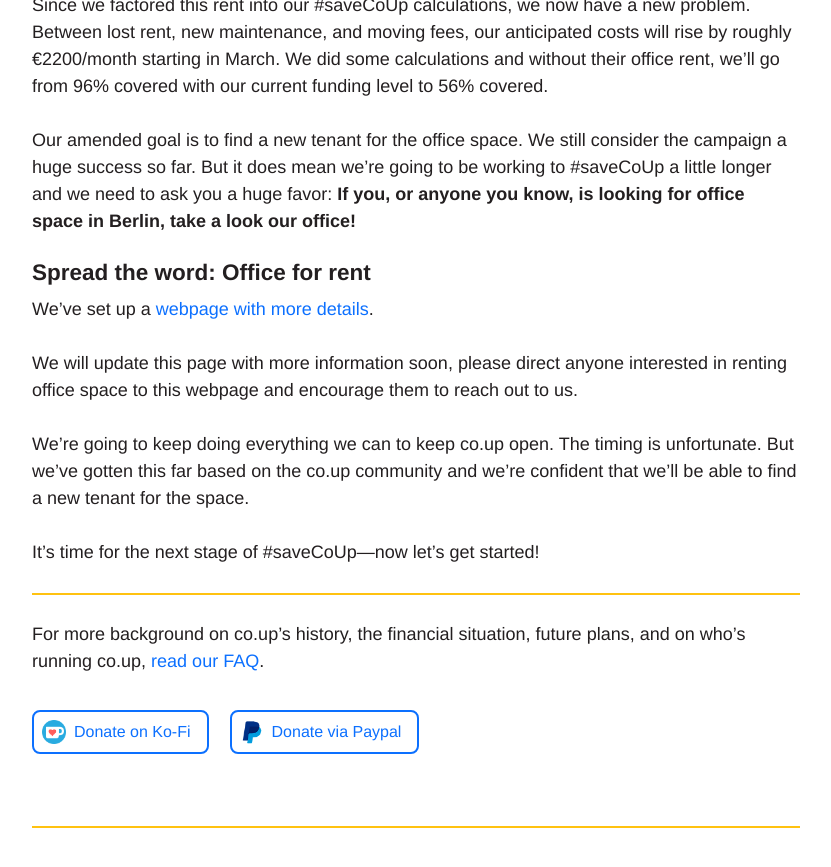
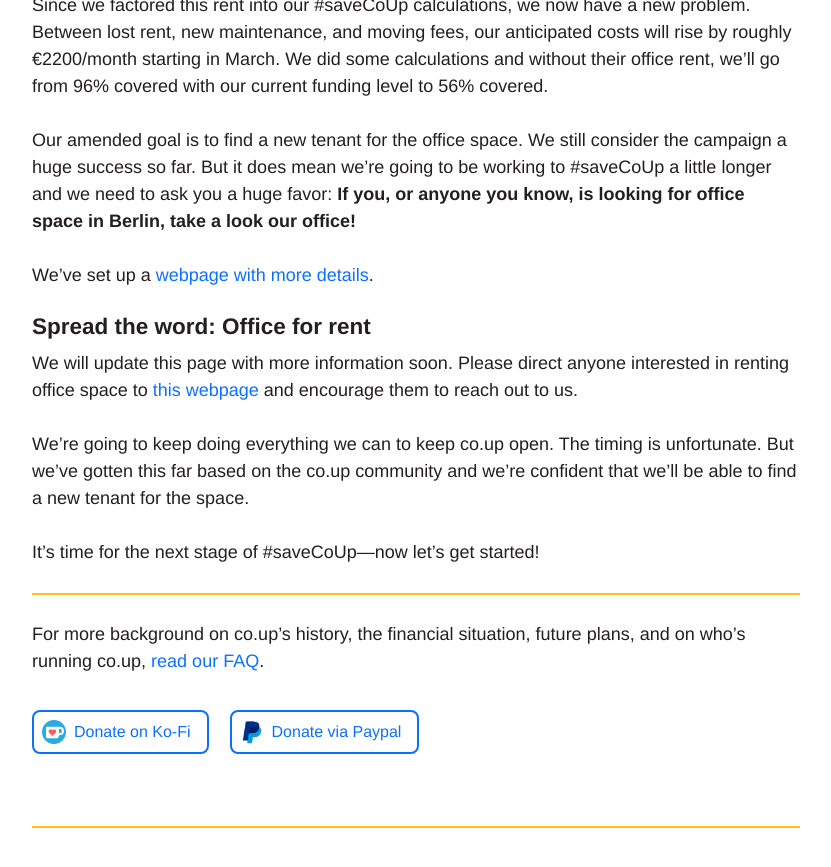
Before and after one commit to co-up/co-up.de, a Jekyll site: the page built from _posts/2019-12-19-emergency-campaign-update.md, in a window 1280 px wide and 900 px high, scrolled down 697 px. Shown: the top 867 px of the window, without its empty margins (224-1055 px from the left). Built offline with Jekyll 4.4.1, drawn with Linux system fonts in a browser that asks for light colours; comment, search, counter and statistics services are not loaded; some of the changed lines change nothing that is shown.

Commit message:
copy update

```diff
--- a/_posts/2019-12-19-emergency-campaign-update.md
+++ b/_posts/2019-12-19-emergency-campaign-update.md
@@ -18,11 +18,11 @@ Since we factored this rent into our #saveCoUp calculations, we now have a new p
 
 Our amended goal is to find a new tenant for the office space. We still consider the campaign a huge success so far. But it does mean we’re going to be working to #saveCoUp a little longer and we need to ask you a huge favor: **If you, or anyone you know, is looking for office space in Berlin, take a look our office!**
 
+We’ve set up a [webpage with more details](/rent-office/).
+
 ### Spread the word: Office for rent
 
-We’ve set up a [webpage with more details](https://co-up.de/rent-office/).
-
-We will update this page with more information soon, please direct anyone interested in renting office space to this webpage and encourage them to reach out to us.
+We will update this page with more information soon. Please direct anyone interested in renting office space to [this webpage](/rent-office/) and encourage them to reach out to us.
 
 We’re going to keep doing everything we can to keep co.up open. The timing is unfortunate. But we’ve gotten this far based on the co.up community and we’re confident that we’ll be able to find a new tenant for the space.
 
```
